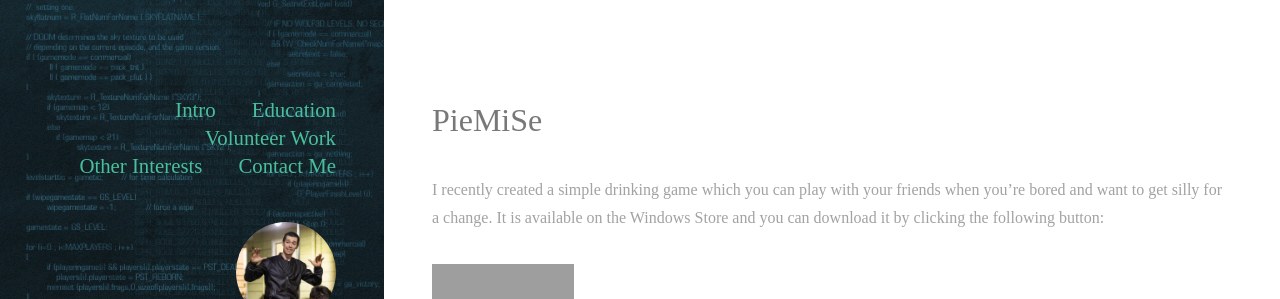
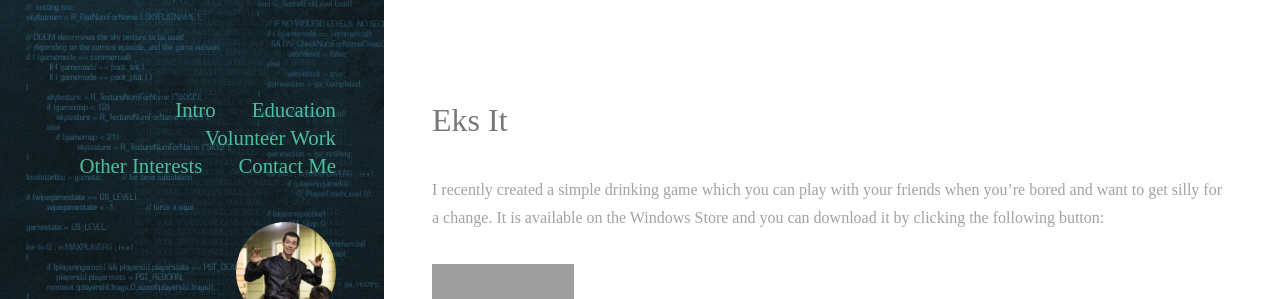
Before and after one commit to dilyantraykov/dilyantraykov.github.io, a Jekyll site: the page built from EksIt/index.md, in a window 1280 px wide, cut to the strip 0-299 px from the top of the page. Built offline with Jekyll 4.4.1, drawn with Linux system fonts in a browser that asks for light colours; nearby versions of some CDN libraries; some web fonts are replaced; library files that are not in the unit come from our copies; a script that is not in the unit is left out; grey boxes are pictures that could not be loaded.

Commit message:
Rename EksIt landing page.

```diff
--- a/PieMiSe/index.md
+++ b/EksIt/index.md
@@ -1,9 +1,9 @@
 ---
 layout: default
-title: PieMiSe
+title: Eks It
 ---
 
-# PieMiSe
+# Eks It
 
 I recently created a simple drinking game which you can play with your friends when you're bored and want to get silly for a change. It is available on the Windows Store and you can download it by clicking the following button:
 
```
